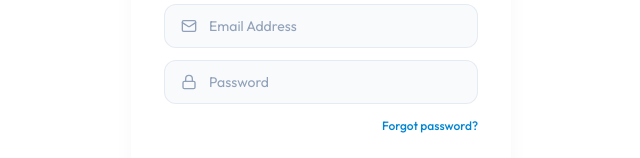
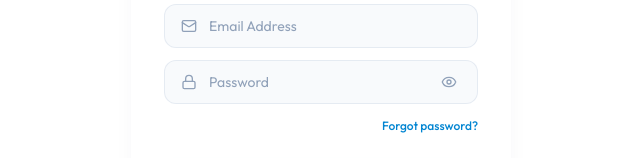
Before and after one commit to chaudhary-vasu1/HireWave, a React (Vite) app in the folder client/: page /login in a window 1280 px wide. Shown: the part 338-496 px from the top of the page, without its empty margins (319-959 px from the left). Built offline with nearby package versions, Linux system fonts and the light colour scheme; no server answers.

Commit message:
feat: add password visibility toggle in login/register form

```diff
--- a/client/src/pages/Login.jsx
+++ b/client/src/pages/Login.jsx
@@ -1,5 +1,5 @@
 import React from 'react'
-import { Mail, Lock, User2 } from "lucide-react";
+import { Mail, Lock, User2, Eye, EyeOff } from "lucide-react";
 import api from '../configs/api.js';
 import {useDispatch} from 'react-redux'
 import { login } from '../app/features/authSlice.js';
@@ -14,6 +14,7 @@ const Login = () => {
     const query = new URLSearchParams(window.location.search)
     const urlState = query.get('state');
     const [state, setState] = React.useState( urlState||"login")
+    const [showPassword, setShowPassword] = React.useState(false)
 
     const [formData, setFormData] = React.useState({
         name: '',
@@ -89,7 +90,7 @@ const Login = () => {
         <div className="flex items-center mt-3 w-full bg-slate-50 border border-slate-200/80 h-11 rounded-xl overflow-hidden px-4 gap-3 focus-within:ring-2 focus-within:ring-sky-500/30 focus-within:border-sky-500 focus-within:bg-white transition-all">
           <Lock size={16} className="text-slate-400 shrink-0" />
           <input
-            type="password"
+            type={showPassword ? "text" : "password"}
             name="password"
             placeholder="Password"
             className="w-full text-sm bg-transparent border-none outline-none ring-0 placeholder:text-slate-400 text-slate-800"
@@ -97,6 +98,14 @@ const Login = () => {
             onChange={handleChange}
             required
           />
+          <button
+            type="button"
+            onClick={() => setShowPassword(prev => !prev)}
+            className="text-slate-400 hover:text-slate-600 focus:outline-none shrink-0 cursor-pointer transition-colors p-1"
+            aria-label={showPassword ? "Hide password" : "Show password"}
+          >
+            {showPassword ? <EyeOff size={16} /> : <Eye size={16} />}
+          </button>
         </div>
 
         {state === "login" && (
```
